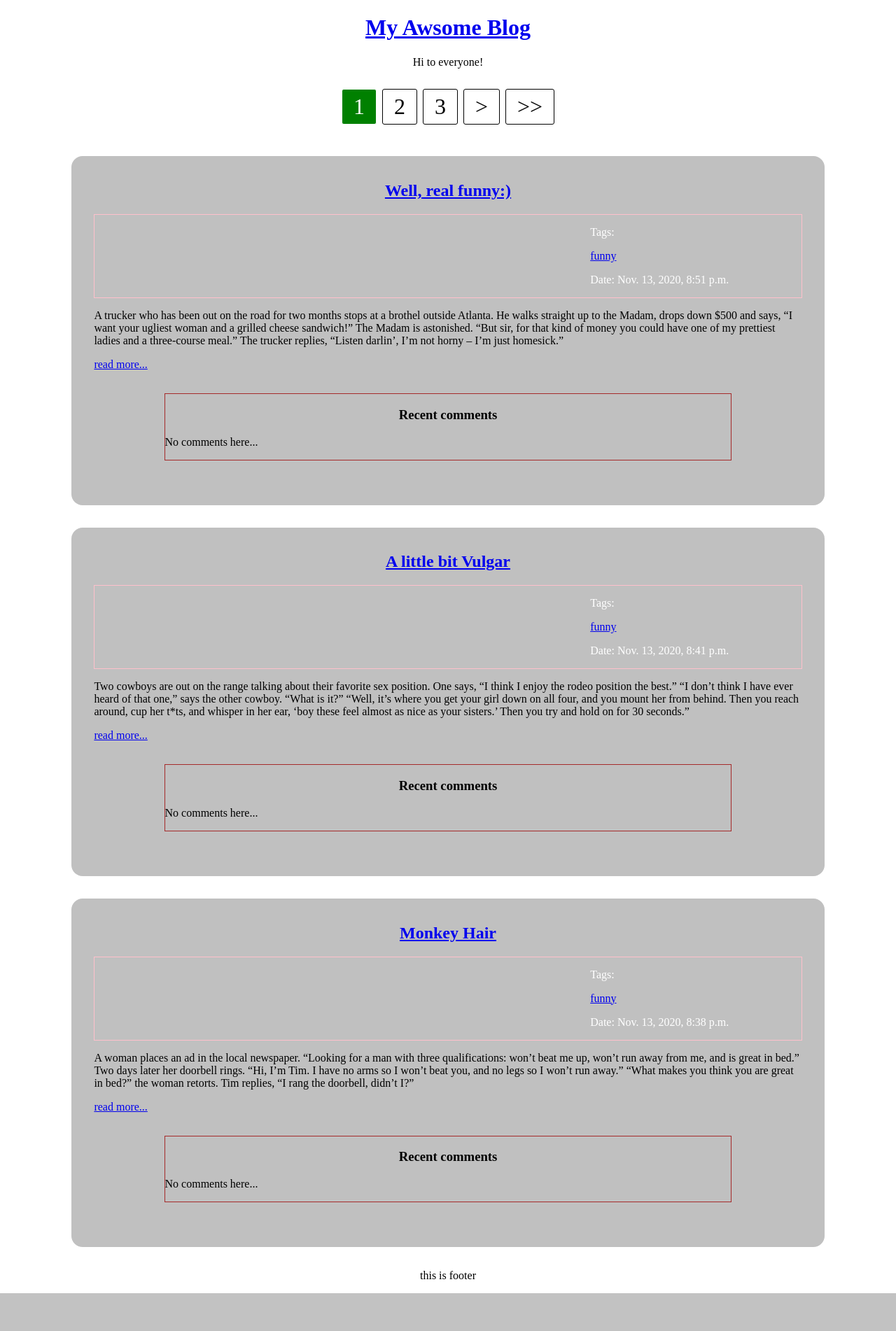
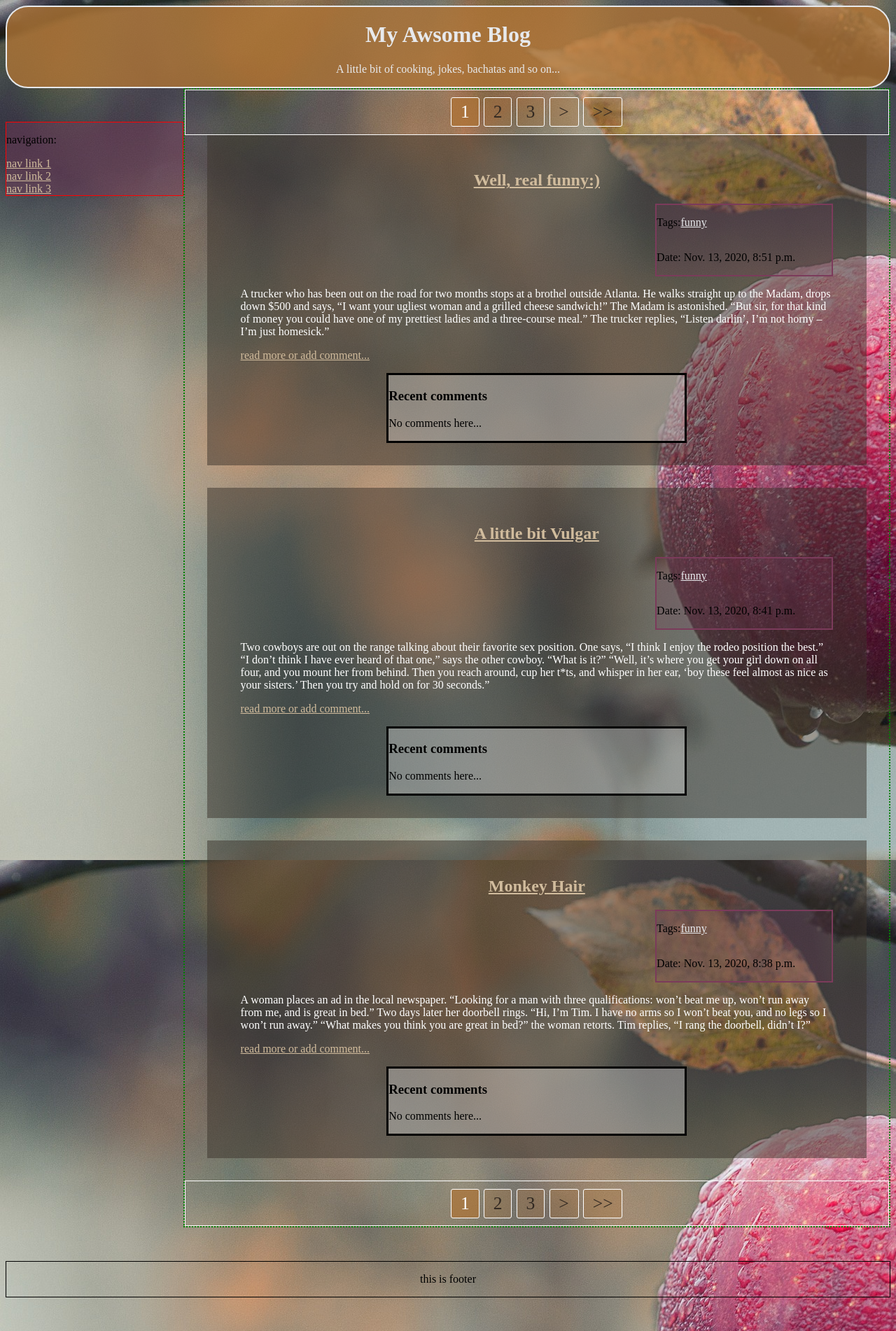
Before and after one commit to Hector-N/Django_exploring, a Django app: page /blog/ in a window 1280 px wide. Shown: the whole page at 70% size. Before the commit the page ends 1848 px from the top, so only its background shows below. Run offline with Django 3.2, Linux system fonts and the light colour scheme; data comes from the database, SQL or seed files in the repository.

Commit message:
Add some messy styles.

```diff
--- /dev/null
+++ b/wepa/blog/static/blog/css/feed.css
@@ -0,0 +1,46 @@
+.post {
+ 	background-color: silver;
+ 	padding: 2em 3em 2em 3em;
+ 	margin: 0 2em 2em 2em;
+ 	background-color: rgba(59, 50, 43, .5);
+}
+	.post-header {
+
+	}
+		.post-header h2 {
+			text-align: center;
+
+		}
+			.post-header h2 a {
+				color: rgba(231, 233, 236, 1);
+
+			}
+		.post-meta-info {
+			margin-left: 70%;
+			background-color: rgba(123, 59, 91, .2);
+			border: 2px solid rgba(123, 59, 91, 1);
+
+		}
+			.post-tags {
+				display: inline-flex;
+				align-items: center;
+			}
+				.tag:link {
+					color: rgba(231, 233, 236, 1);
+				}
+
+			.post-date {
+
+			}
+	.post-content {
+		color: white;
+	}
+	.comment-form {
+
+	}
+	.post-comments {
+		border: solid;
+		width: 50%;
+		margin: auto;
+		background-color: rgba(255, 255, 255, .3);
+	}
--- a/wepa/blog/static/blog/css/main.css
+++ b/wepa/blog/static/blog/css/main.css
@@ -1,34 +1,74 @@
-.right-align {
-    text-align: right;
+html {
+
+}
+body {
+    background-image: url("../images/apple.jpg");
 }
 header {
+    border: 2px solid;
+    border-radius: 2em;
     text-align: center;
-}
-h1, h2, h3 {
-    text-align: center;
-}
-.post {
-    background-color: silver;
-    border-radius: 1em;
-    width: 80%;
-    margin: 2em auto 2em auto;
-    padding: 1em 2em 2em 2em;
+    background-color: rgba(174, 116, 53, .8);
+    color: rgba(231, 233, 236, 1);
 
 }
-    .post-header {
+
+.link:link {
+    color: rgba(209, 188, 157, 1);
+}
+.link:visited {
+    color: rgba(209, 188, 157, 1);
+}
+.link:hover {
+    color: rgba(209, 255, 157, 1);
+}
+.link:active {
+    color: rgba(209, 188, 157, 1);
+}
+
+
+header a:link {
+    text-decoration: none;
+    color: rgba(231, 233, 236, 1);
+}
+header a:visited {
+    color: rgba(231, 233, 236, 1);
+    text-decoration: none;
+}
+header a:hover {
+    color: rgba(231, 233, 236, 1);
+    text-decoration: none;
+}
+header a:active {
+    color: rgba(231, 233, 236, 1);
+    text-decoration: none;
+}
+
+
+
+div#nav_main {
+    display: flex;
+    align-items: center;
+
+}
+    nav {
+        flex-basis: 20%;
+        align-self: flex-start;
+        margin-top: 3em;
+        display: flex;
+        flex-direction: column;
+        border: 1px solid red;
+        /*background-color: rgba(108, 92, 90, .8);*/
+        background-color: rgba(123, 59, 91, .4);
+    }
+    main {
+        flex-basis: 80%;
+
+        border: 2px dotted green;
 
     }
-    .post-meta-info {
-        border: 1px solid pink;
-        padding-left: 70%;
-        color: white;
-
-    }
-    .post-content {
-
-    }
-    .post-comments {
-        width: 80%;
-        margin: 2em auto 2em auto;
-        border: 1px solid brown;
-    }
+footer {
+    text-align: center;
+    margin: 3em auto 3em auto;
+    border: 1px solid black;
+}
--- a/wepa/blog/static/blog/css/paginator.css
+++ b/wepa/blog/static/blog/css/paginator.css
@@ -1,5 +1,7 @@
+
 .paginator {
-	font-size: 2em;
+	font-size: 1.6em;
+	border: 1px solid white;
 	margin: auto;
 	text-align: center;
 	padding: .4em;
@@ -9,31 +11,36 @@
 .paginator a {
 	display: inline-flex;
 	align-items: center;
-	border: 1px solid;
+	border: 1px solid white;
 	border-radius: 3px;
 	padding: .2em .5em .2em .5em;
+	background-color: rgba(174, 116, 53, .3);
+
+
+
 }
 
 a#current-page {
-	background-color: green;
+	background-color: rgba(174, 116, 53, .7);
 	color: white;
 }
 
 /*order is important*/
 .paginator a:link {
-	color: black;
+	color: rgba(50, 41, 34, 1);
 	text-decoration: none;
 }
 .paginator a:visited {
-	color: black;
+	color: rgba(50, 41, 34, 1);
+	color: rgba(50, 41, 34, 1);
 	text-decoration: none;
 }
 .paginator a:hover {
-	background-color: silver;
+	background-color: rgba(174, 116, 53, .7);
 	text-decoration: none;
 }
 .paginator a:active {
-	background-color: brown;
+	background-color: rgba(174, 116, 53, .9);
 	color: white;
 	text-decoration: none;
 }
--- a/wepa/blog/templates/blog/_blog-feed.html
+++ b/wepa/blog/templates/blog/_blog-feed.html
@@ -11,25 +11,30 @@
             {% if specific %}
                 <h2>{{ post.headline }}</h2>
             {% else %}
-                <h2><a href="{% url 'post_details' post.id %}">{{ post.headline }}</a></h2>
+                <h2><a class="link" href="{% url 'post_details' post.id %}">{{ post.headline }}</a></h2>
             {% endif %}
+
             <div class="post-meta-info">
-                <p>Tags:</p> <!-- hardcoded in post-details -->
-                {% for tag in post.tags.all %}
-                    <a href="{% url 'tag_filter' tag.id %}">{{ tag.name }}</a>
-                {% endfor %}
-
-                <p>Date: {{ post.date }}</p>
+                <div class="post-tags">
+                    <p>Tags:</p> <!-- hardcoded in post-details -->
+                    {% for tag in post.tags.all %}
+                        <a class="tag link" href="{% url 'tag_filter' tag.id %}">{{ tag.name }}</a>
+                    {% endfor %}
+                </div>
+                <div class="post-date">
+                    <p>Date: {{ post.date }}</p>
+                </div>
             </div>
         </div>
+
         <div class="post-content">
             <p>{{ post.text }}</p>
 
 
             {% if specific %}
-                <p><a href="{% url 'homepage'%}">...go back to feed</a></p>
+                <p><a class='link' href="{% url 'homepage'%}">...go back to feed</a></p>
             {% else %}
-                <p><a href="{% url 'post_details' post.id %}">read more...</a></p>
+                <p><a class='link' href="{% url 'post_details' post.id %}">read more or add comment...</a></p>
             {% endif %}
         </div>
 
@@ -54,3 +59,7 @@
 {% empty %}
     <p>Sorry, not posts found</p>
 {% endfor %}
+
+{% if not specific %}
+    {% include 'blog/paginator.html' %}
+{% endif %}
--- a/wepa/blog/templates/blog/index.html
+++ b/wepa/blog/templates/blog/index.html
@@ -7,6 +7,7 @@
     {% load static %}
     <link rel="stylesheet" type="text/css" href="{% static 'blog/css/main.css' %}">
     <link rel="stylesheet" type="text/css" href="{% static 'blog/css/paginator.css' %}">
+    <link rel="stylesheet" type="text/css" href="{% static 'blog/css/feed.css' %}">
 </head>
 
 <body>
@@ -14,11 +15,19 @@
 <header>
 
     <h1><a href="{% url 'homepage' %}">My Awsome Blog</a></h1>
-    <p>Hi to everyone!</p>
+    <p>A little bit of cooking, jokes, bachatas and so on...</p>
 
 </header>
 
-<main id="blog_feed">
+<div id="nav_main">
+    <nav>
+        <p>navigation:</p>
+        <a class="link" href="#">nav link 1</a>
+        <a class="link" href="#">nav link 2</a>
+        <a class="link" href="#">nav link 3</a>
+    </nav>
+
+    <main>
 
 
         {% if search_tag %}
@@ -29,8 +38,10 @@
         {% endif %}
     </main>
 
+</div> <!-- nav_main -->
+
 <footer>
-	<p style="text-align: center;">this is footer</p>
+	<p>this is footer</p>
 </footer>
 
 </body>
--- a/wepa/blog/templates/blog/paginator.html
+++ b/wepa/blog/templates/blog/paginator.html
@@ -1,7 +1,7 @@
 <div class="paginator">
 
     {% if posts.has_previous %}
-        <a id="a1" href="?page=1"><<</a>
+        <a href="?page=1"><<</a>
         <a href="?page={{ posts.previous_page_number }}"><</a>
     {% endif %}
 
```
Also changed, not shown: wepa/blog/static/blog/images/apple.jpg (added), wepa/blog/static/blog/images/todo.jpeg (deleted). Lines whose indentation alone changed are shown as unchanged.
